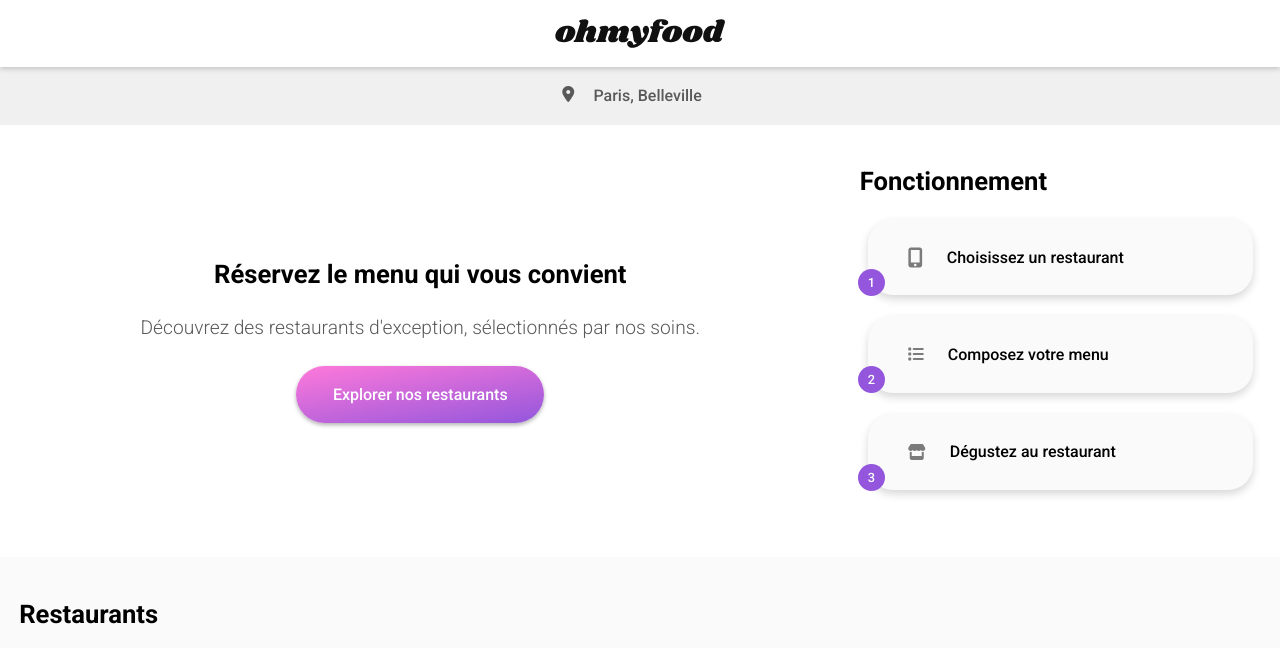
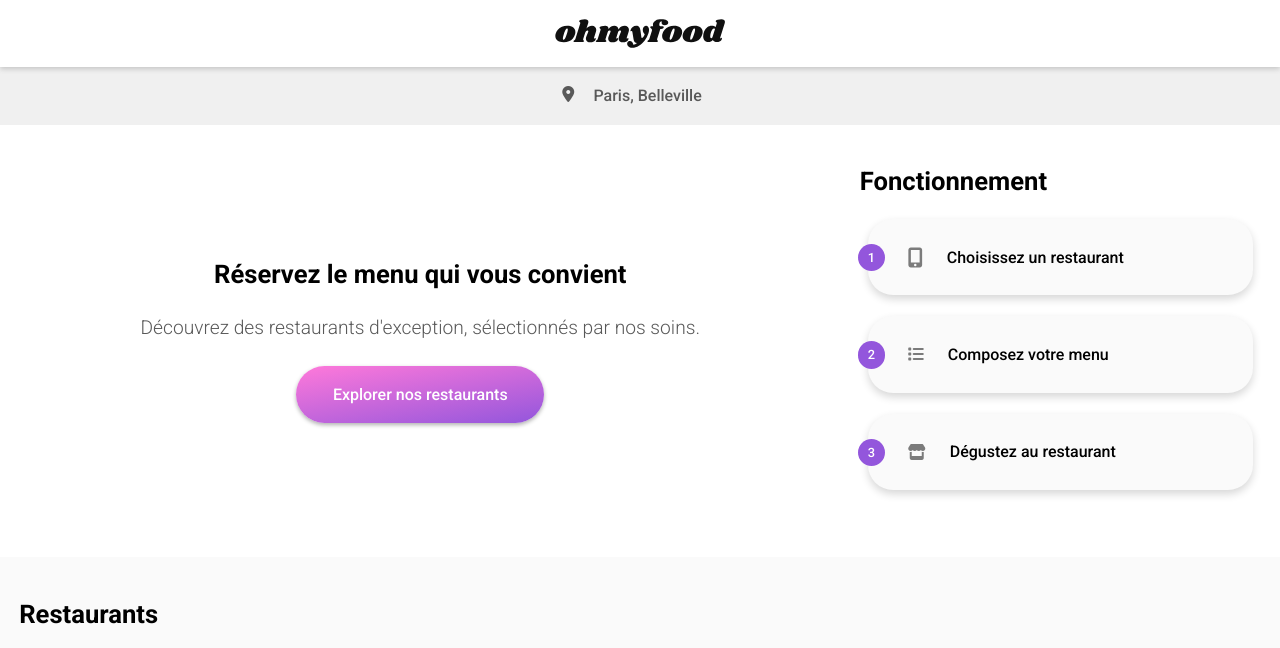
Before and after one commit to loicantoniak/LoicAntoniak_3_19022021, a website: page index.html in a window 1280 px wide. Shown: the top 648 px of the page. Drawn offline with Linux system fonts and the light colour scheme; grey boxes are pictures that could not be loaded; files whose address does not match are found by name; a web font is replaced by a local one.

Commit message:
Update position on top in span button

```diff
--- a/sass/components/_buttons.scss
+++ b/sass/components/_buttons.scss
@@ -33,7 +33,7 @@
       position: absolute;
       width: 1.7rem;
       height: 1.7rem;
-      top: 50px;
+      top: 33%;
       left: -10px;
       background-color: $color-primary;
       color: $color-white;
```
Also changed, not shown: public/css/style.css, 1 other file.
